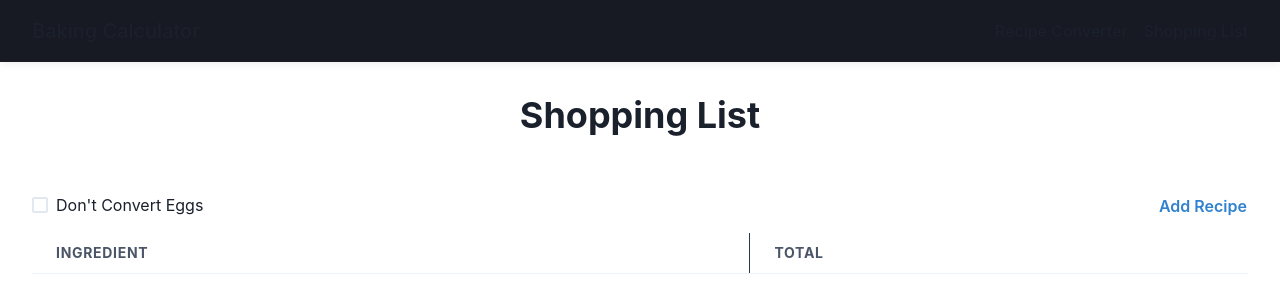
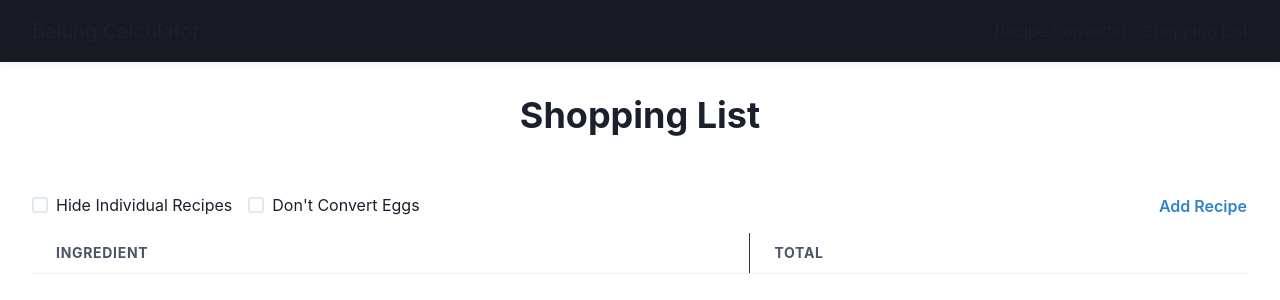
Before and after one commit to meghandoherty/baking-calculator, a React (Vite) app: page /baking-calculator/shopping-list in a window 1280 px wide. Shown: the top 300 px of the page. Built offline with nearby package versions, Linux system fonts and the light colour scheme.

Commit message:
option to hide recipes in shopping list

```diff
--- a/src/pages/ShoppingList/ShoppingList.module.scss
+++ b/src/pages/ShoppingList/ShoppingList.module.scss
@@ -20,4 +20,9 @@
   display: flex;
   align-items: center;
   justify-content: space-between;
+
+  &-left {
+    display: flex;
+    gap: 1rem;
+  }
 }
--- a/src/pages/ShoppingList/index.tsx
+++ b/src/pages/ShoppingList/index.tsx
@@ -26,7 +26,8 @@ const ShoppingList = () => {
   const navigate = useNavigate();
   const { state } = useLocation();
 
-  const [shouldConvertEggs, setShouldConvertEggs] = useState(false);
+  const [dontConvertEggs, setDontConvertEggs] = useState(false);
+  const [hideIndividualRecipes, setHideIndividualRecipes] = useState(false);
 
   useEffect(() => {
     localStorage.setItem("shoppingList", JSON.stringify(shoppingListRecipes));
@@ -54,10 +55,16 @@ const ShoppingList = () => {
   return (
     <>
       <div className={styles["controls"]}>
-        <div>
+        <div className={styles["controls-left"]}>
           <Checkbox
-            isChecked={shouldConvertEggs}
-            onChange={() => setShouldConvertEggs((prev) => !prev)}
+            isChecked={hideIndividualRecipes}
+            onChange={() => setHideIndividualRecipes((prev) => !prev)}
+          >
+            Hide Individual Recipes
+          </Checkbox>
+          <Checkbox
+            isChecked={dontConvertEggs}
+            onChange={() => setDontConvertEggs((prev) => !prev)}
           >
             Don't Convert Eggs
           </Checkbox>
@@ -77,7 +84,8 @@ const ShoppingList = () => {
           <Thead>
             <Tr>
               <Th>Ingredient</Th>
-              {shoppingListRecipes.map((recipe, idx) => (
+              {!hideIndividualRecipes &&
+                shoppingListRecipes.map((recipe, idx) => (
                   <ShoppingListTableHeader
                     key={`${recipe.recipeName} ${idx}`}
                     recipe={recipe}
@@ -92,8 +100,10 @@ const ShoppingList = () => {
             {ingredientsInTable.map((ingredientName) => (
               <Tr key={ingredientName}>
                 <Td>{ingredientName}</Td>
-                {shoppingListRecipes.map((recipe, idx) => {
-                  const ingredientInRecipe = recipe.ingredients[ingredientName];
+                {!hideIndividualRecipes &&
+                  shoppingListRecipes.map((recipe, idx) => {
+                    const ingredientInRecipe =
+                      recipe.ingredients[ingredientName];
 
                     return (
                       <Td key={`${ingredientName} + ${idx}`}>
@@ -118,7 +128,7 @@ const ShoppingList = () => {
                     shoppingListRecipes,
                     ingredientName,
                     isCustomIngredientMap,
-                    shouldConvertEggs
+                    dontConvertEggs
                   )}
                 </Td>
               </Tr>
--- a/src/pages/ShoppingList/utils.ts
+++ b/src/pages/ShoppingList/utils.ts
@@ -6,7 +6,7 @@ export const addIngredientQuantities = (
   shoppingListRecipes: RecipeForShoppingList[],
   ingredientName: string,
   isCustomIngredientMap: Record<string, boolean>,
-  shouldConvertEggs: boolean
+  dontConvertEggs: boolean
 ): string => {
   const totalQuantity = shoppingListRecipes.reduce((res, curr) => {
     if (curr.ingredients[ingredientName]) {
@@ -15,8 +15,9 @@ export const addIngredientQuantities = (
     return res;
   }, 0);
 
+  // Keep eggs as separate sizes
   if (
-    !shouldConvertEggs &&
+    dontConvertEggs &&
     ["Egg (fresh)", "Egg white (fresh", "Egg yolk (fresh)"].includes(
       ingredientName
     )
```
Lines whose indentation alone changed are shown as unchanged.
